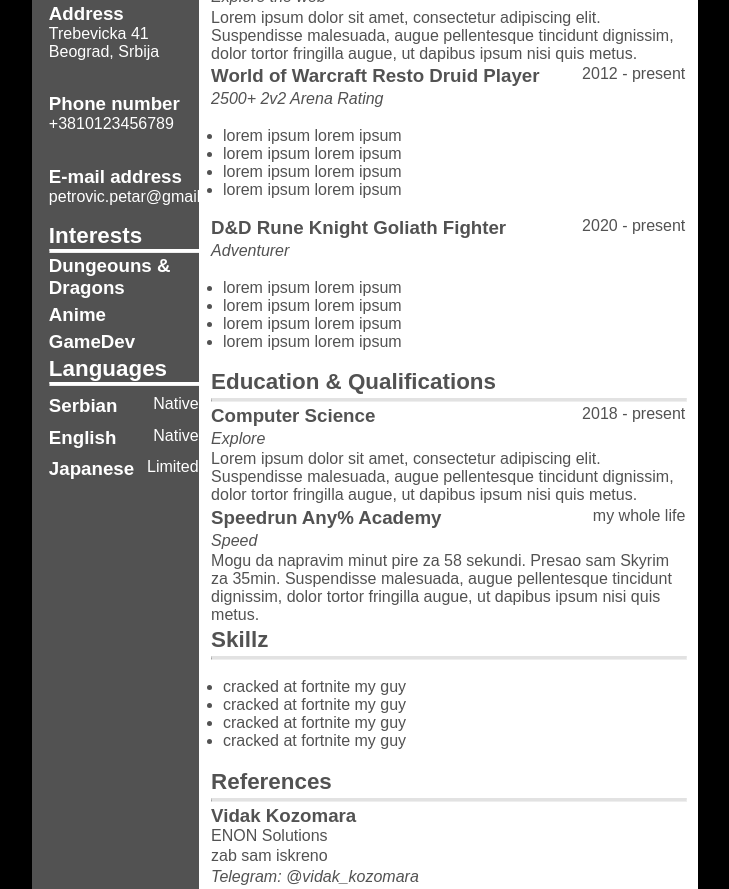
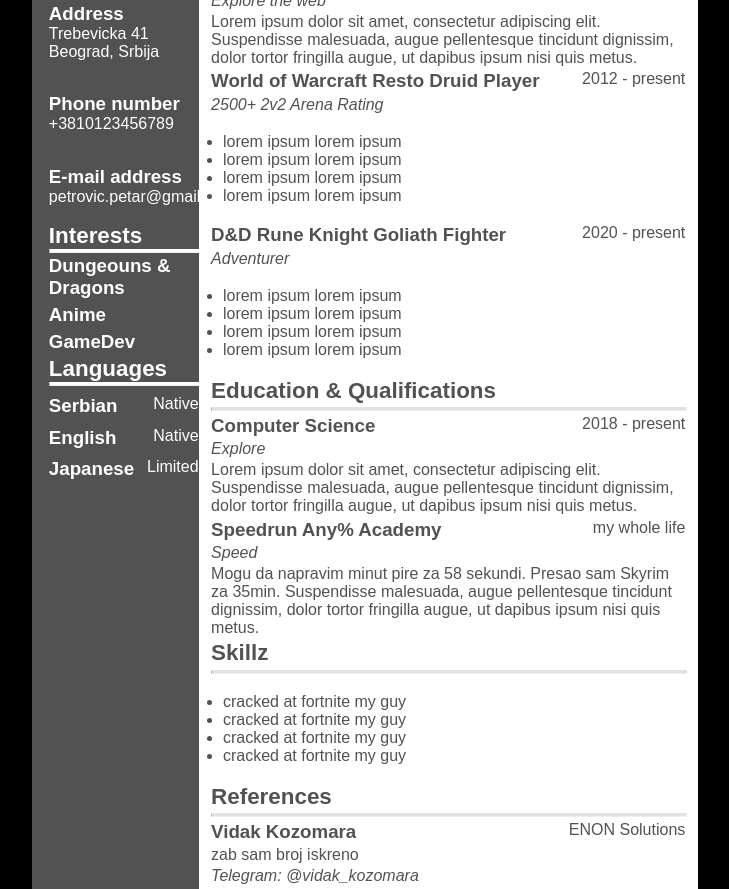
Before and after one commit to rgb-sarma/praksa, a plain HTML site: page hw13052021/index.html in a window 1280 px wide. Shown: the part 311-1200 px from the top of the page, without its empty margins (275-1004 px from the left). Drawn offline with Linux system fonts and the light colour scheme.

Commit message:
minor fix

```diff
--- a/hw13052021/index.html
+++ b/hw13052021/index.html
@@ -136,11 +136,11 @@
                 </div>
                 <h2>References</h2>
                 <hr class="hr-right">
-                <div>
+                <div class="lang-wrap">
                     <h3>Vidak Kozomara</h3>
                     <div>ENON Solutions</div>
                 </div>
-                <div>zab sam iskreno</div>
+                <div>zab sam broj iskreno</div>
                 <div class="italic">Telegram: @vidak_kozomara</div>
             </div>
         </div>
```
